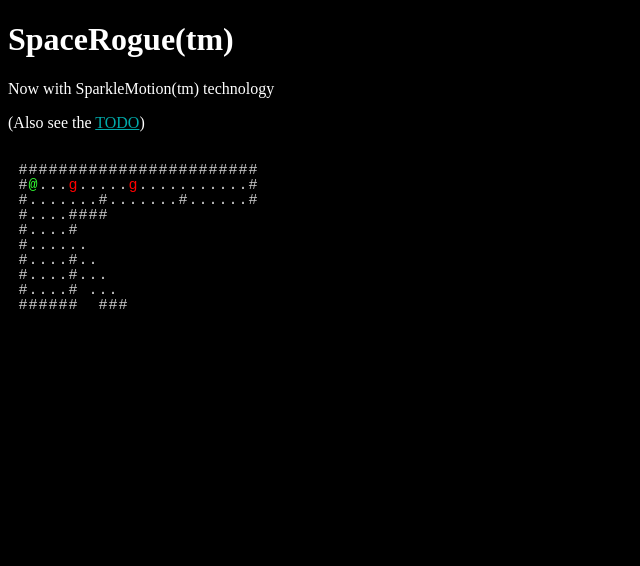
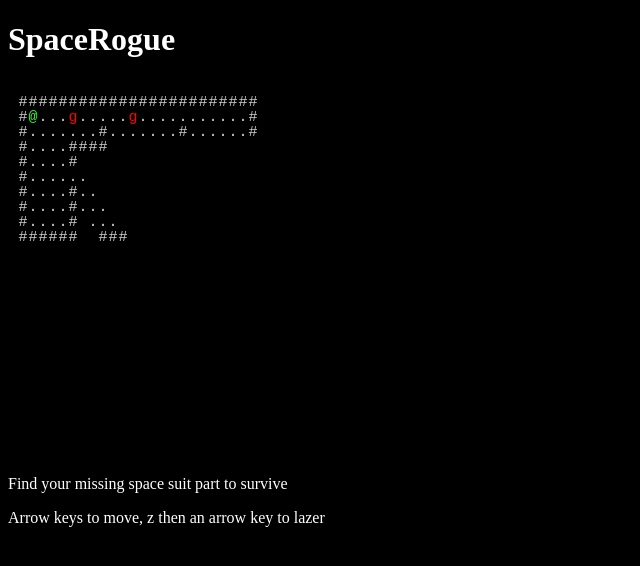
Before and after one commit to anotheredward/spacerogue, a plain HTML site: page index.html in a window 1280 px wide. Shown: the whole page, without its empty margins (0-640 px from the left). Drawn offline with Linux system fonts and the light colour scheme.

Commit message:
add objective and control instructions

```diff
--- a/index.html
+++ b/index.html
@@ -15,8 +15,9 @@
 		</style>
 	</head>
 	<body onload="Game.init()">
-		<h1>SpaceRogue(tm)</h1>
-		<p>Now with SparkleMotion(tm) technology</p>
-		<p>(Also see the <a href="TODO">TODO</a>)</p>
+		<h1>SpaceRogue</h1>
+		<div id="display"></div>
+		<p>Find your missing space suit part to survive</p>
+		<p>Arrow keys to move, z then an arrow key to lazer</p>
 	</body>
 </html>
--- a/spacerogue.js
+++ b/spacerogue.js
@@ -447,7 +447,7 @@ var Game = (function () {
 
 	var init = function() {
 		display = new ROT.Display();
-		document.body.appendChild(display.getContainer());
+		document.getElementById("display").appendChild(display.getContainer());
 
 		loadMap(map_data);
 		sparkle.act();
```
